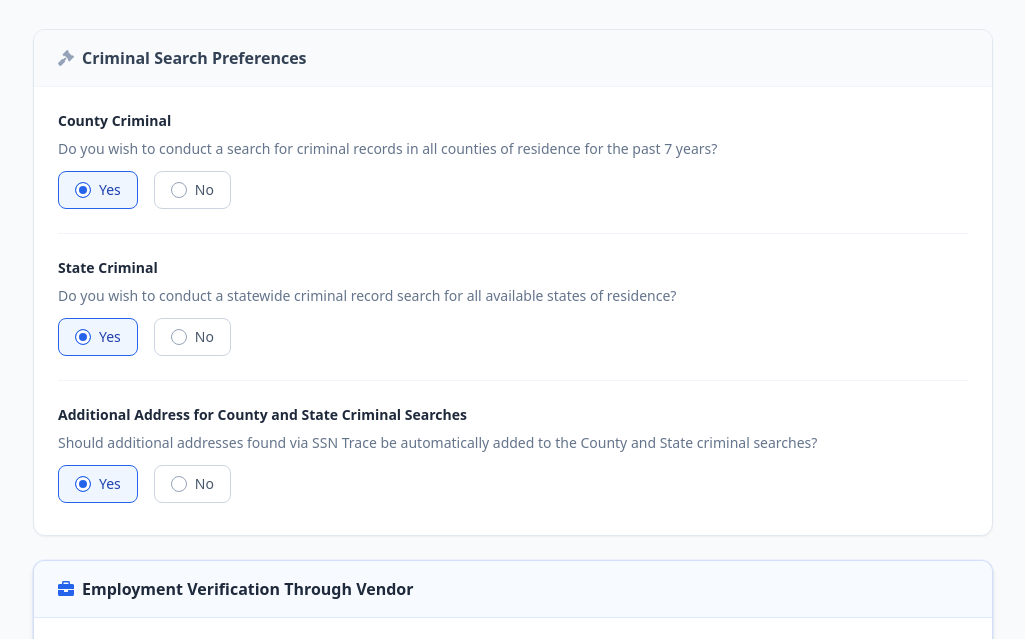
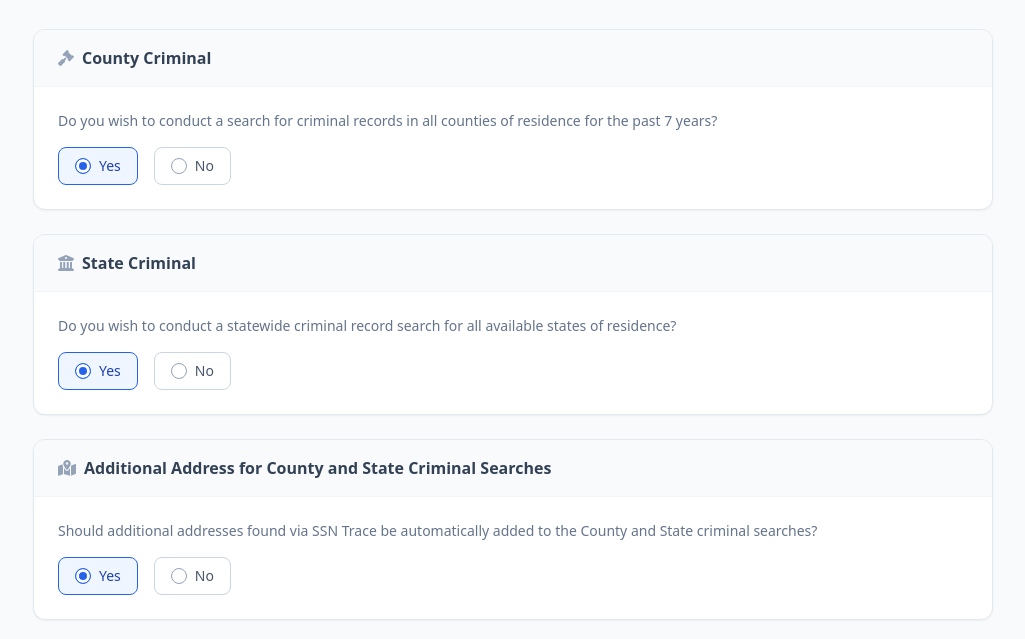
Before and after one commit to VettyHost/Employment-Additional-Info-Page, a plain HTML site: page index.html in a window 1280 px wide. Shown: the part 159-798 px from the top of the page, without its empty margins (127-1152 px from the left). Drawn offline with nearby package versions, Linux system fonts and the light colour scheme.

Commit message:
Update index.html

```diff
--- a/index.html
+++ b/index.html
@@ -64,7 +64,7 @@
     <!-- Top Navigation / Header -->
     <header class="bg-surface shadow-sm sticky top-0 z-10">
         <div class="max-w-5xl mx-auto px-4 sm:px-6 lg:px-8 h-16 flex items-center justify-between">
-            <!-- Left side empty as requested (Removed Verification Portal + Blue Box) -->
+            <!-- Left side empty as requested -->
             <div></div>
 
             <div class="text-sm text-slate-500">
@@ -84,19 +84,15 @@
 
         <form onsubmit="event.preventDefault();" class="space-y-6">
 
-            <!-- TILE 1: Criminal Search Preferences -->
+            <!-- TILE 1: County Criminal -->
             <div class="bg-surface rounded-xl shadow-sm border border-slate-200 overflow-hidden">
                 <div class="bg-slate-50 px-6 py-4 border-b border-slate-100 flex justify-between items-center">
                     <h3 class="font-semibold text-slate-700 flex items-center gap-2">
-                        <i class="fa-solid fa-gavel text-slate-400"></i> Criminal Search Preferences
+                        <i class="fa-solid fa-gavel text-slate-400"></i> County Criminal
                     </h3>
                 </div>
-                <div class="p-6 space-y-6">
-
-                    <!-- Row 1: County Criminal -->
-                    <div class="border-b border-slate-100 pb-6 last:border-0 last:pb-0">
-                        <label class="block text-sm font-semibold text-slate-800 mb-2">County Criminal</label>
-                        <p class="text-sm text-slate-500 mb-3">Do you wish to conduct a search for criminal records in all counties of residence for the past 7 years?</p>
+                <div class="p-6">
+                    <p class="text-sm text-slate-500 mb-4">Do you wish to conduct a search for criminal records in all counties of residence for the past 7 years?</p>
                     <div class="flex gap-4">
                         <label class="cursor-pointer relative">
                             <input type="radio" name="county_criminal" value="yes" class="custom-radio sr-only" checked>
@@ -114,11 +110,17 @@
                         </label>
                     </div>
                 </div>
+            </div>
 
-                    <!-- Row 2: State Criminal -->
-                    <div class="border-b border-slate-100 pb-6 last:border-0 last:pb-0">
-                        <label class="block text-sm font-semibold text-slate-800 mb-2">State Criminal</label>
-                        <p class="text-sm text-slate-500 mb-3">Do you wish to conduct a statewide criminal record search for all available states of residence?</p>
+            <!-- TILE 2: State Criminal -->
+            <div class="bg-surface rounded-xl shadow-sm border border-slate-200 overflow-hidden">
+                <div class="bg-slate-50 px-6 py-4 border-b border-slate-100 flex justify-between items-center">
+                    <h3 class="font-semibold text-slate-700 flex items-center gap-2">
+                        <i class="fa-solid fa-building-columns text-slate-400"></i> State Criminal
+                    </h3>
+                </div>
+                <div class="p-6">
+                    <p class="text-sm text-slate-500 mb-4">Do you wish to conduct a statewide criminal record search for all available states of residence?</p>
                     <div class="flex gap-4">
                         <label class="cursor-pointer relative">
                             <input type="radio" name="state_criminal" value="yes" class="custom-radio sr-only" checked>
@@ -136,11 +138,17 @@
                         </label>
                     </div>
                 </div>
+            </div>
 
-                    <!-- Row 3: Additional Addresses -->
-                    <div class="pb-2">
-                        <label class="block text-sm font-semibold text-slate-800 mb-2">Additional Address for County and State Criminal Searches</label>
-                        <p class="text-sm text-slate-500 mb-3">Should additional addresses found via SSN Trace be automatically added to the County and State criminal searches?</p>
+            <!-- TILE 3: Additional Addresses -->
+            <div class="bg-surface rounded-xl shadow-sm border border-slate-200 overflow-hidden">
+                <div class="bg-slate-50 px-6 py-4 border-b border-slate-100 flex justify-between items-center">
+                    <h3 class="font-semibold text-slate-700 flex items-center gap-2">
+                        <i class="fa-solid fa-map-location-dot text-slate-400"></i> Additional Address for County and State Criminal Searches
+                    </h3>
+                </div>
+                <div class="p-6">
+                    <p class="text-sm text-slate-500 mb-4">Should additional addresses found via SSN Trace be automatically added to the County and State criminal searches?</p>
                     <div class="flex gap-4">
                         <label class="cursor-pointer relative">
                             <input type="radio" name="additional_address" value="yes" class="custom-radio sr-only" checked>
@@ -158,11 +166,9 @@
                         </label>
                     </div>
                 </div>
-
-                </div>
             </div>
 
-            <!-- TILE 2: Employment Verification Through Vendor -->
+            <!-- TILE 4: Employment Verification Through Vendor -->
             <div class="bg-surface rounded-xl shadow-md border border-primary/20 ring-1 ring-primary/5 overflow-hidden transition-all duration-300 hover:shadow-lg">
                 <div class="bg-blue-50/50 px-6 py-4 border-b border-blue-100 flex justify-between items-center">
                     <h3 class="font-semibold text-slate-800 flex items-center gap-2">
```
Lines whose indentation alone changed are shown as unchanged.
